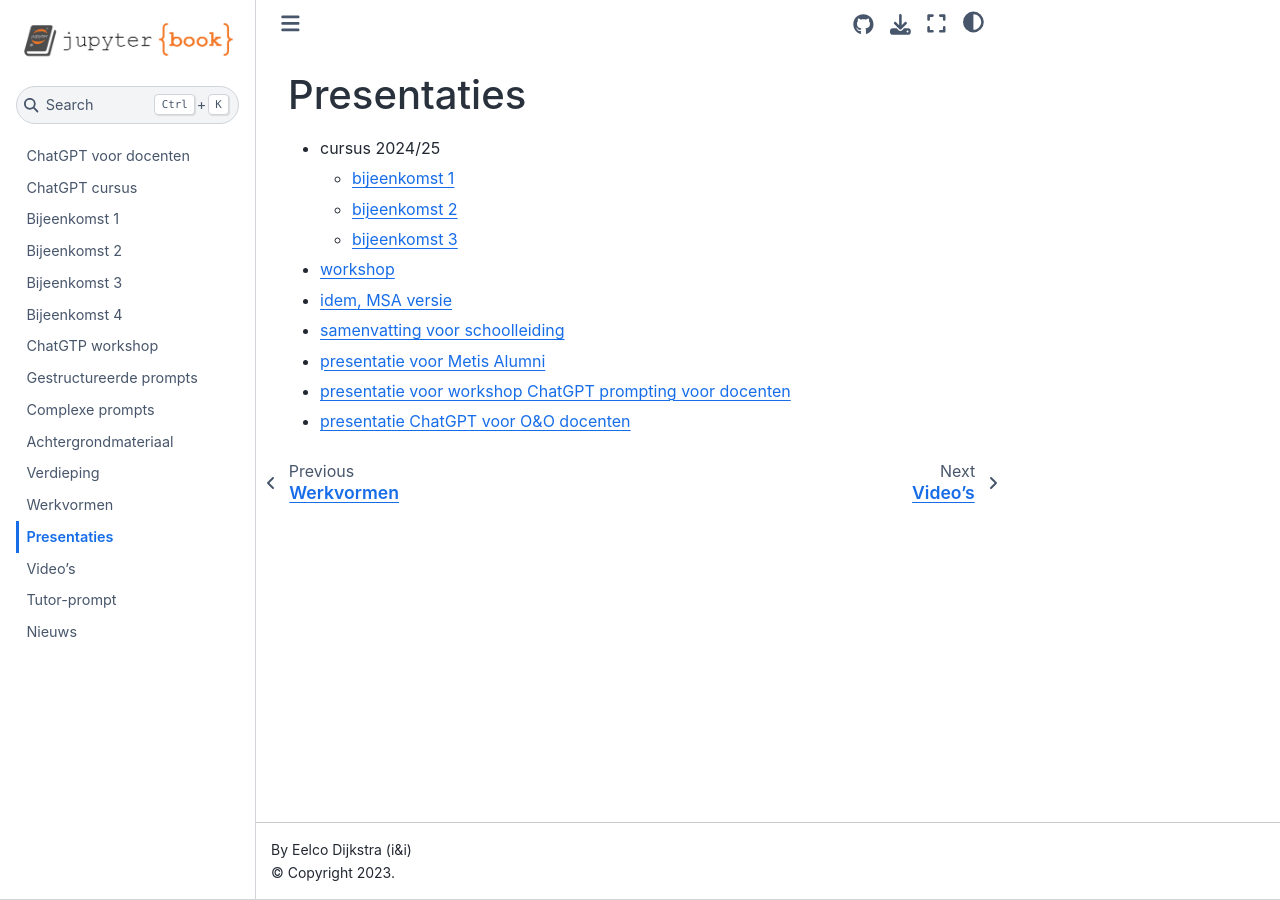
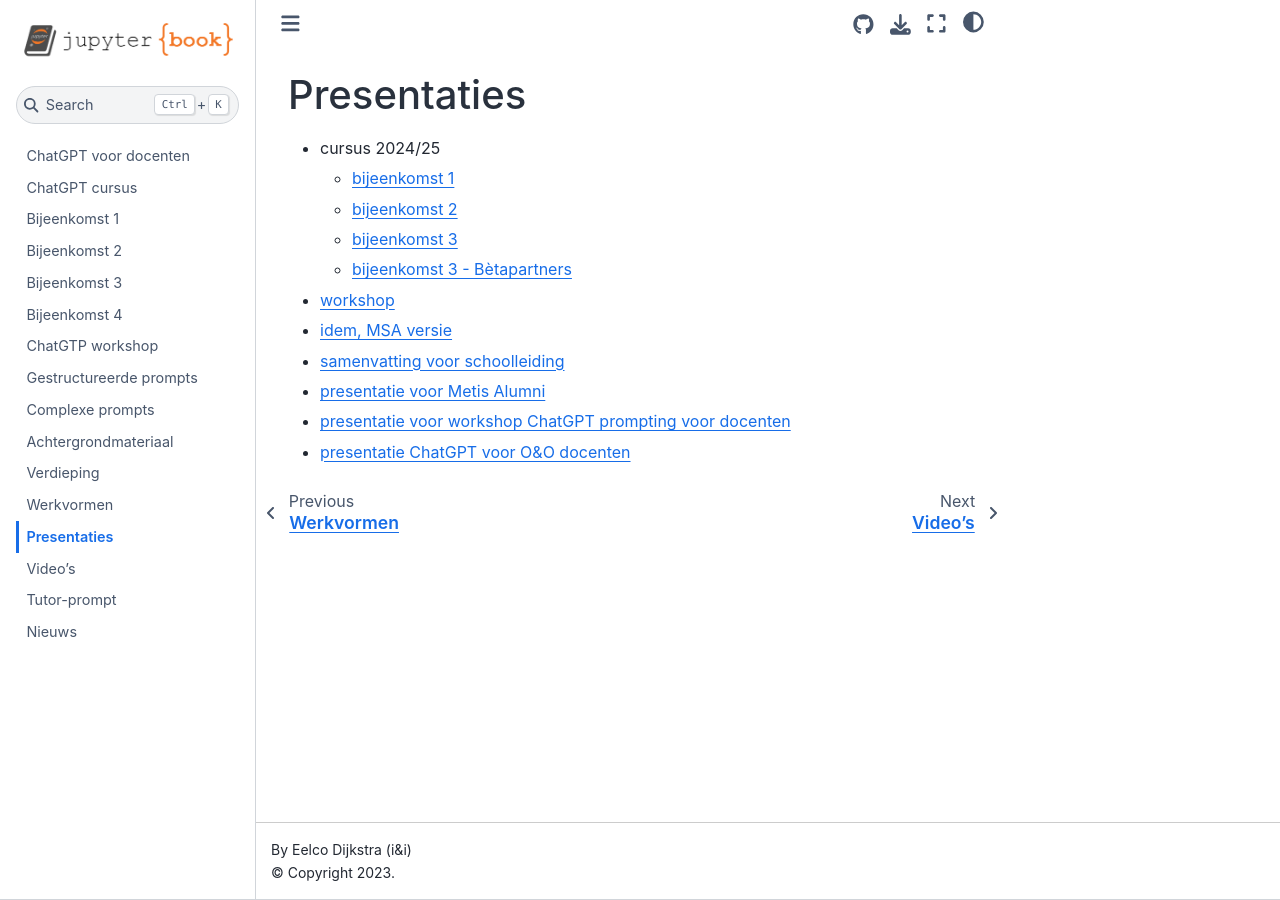
Before and after one commit to infvo/chatgptbook, a Jupyter Book: the page built from presentaties.md, in a window 1280 px wide. Built offline with Jupyter Book 1.0.4 settings and Sphinx 7.4.7 and the Sphinx Book theme 1.1.4, drawn with Linux system fonts in a browser that asks for light colours.

Commit message:
Update presentaties.md

```diff
--- a/presentaties.md
+++ b/presentaties.md
@@ -4,6 +4,7 @@
     * [bijeenkomst 1](https://docs.google.com/presentation/d/1hJqdrGGmxU773Wk1gEu-j-6HmIAzTDfAV-61VafLZdo/edit?usp=sharing)
     * [bijeenkomst 2](https://docs.google.com/presentation/d/1oPCuv3RATDLuLCXRb69fXzwhreG4BzH1is7LFymm0h8/edit?usp=sharing)
     * [bijeenkomst 3](https://docs.google.com/presentation/d/1jd2HFrf0vIKY7uyWmaGYSJ3id8uWCFYlzl9pnkhx47c/edit?usp=sharing)
+    * [bijeenkomst 3 - Bètapartners](https://docs.google.com/presentation/d/1HlNldvjT9lq3s_P7lHu9D89CJSKDKk3eOeC-bYAiLFw/edit?usp=sharing)
 
 * [workshop](https://docs.google.com/presentation/d/1PjTYzbPfQ8eWhUmvBzgU-o_YVG58sRgWjtnKERLLisc/edit?usp=sharing)
 * [idem, MSA versie](https://docs.google.com/presentation/d/1eUMMtk5poRsfvxePPAlOLbT5_rm22JasuRGXS5gbXGc/edit?usp=sharing)
```
